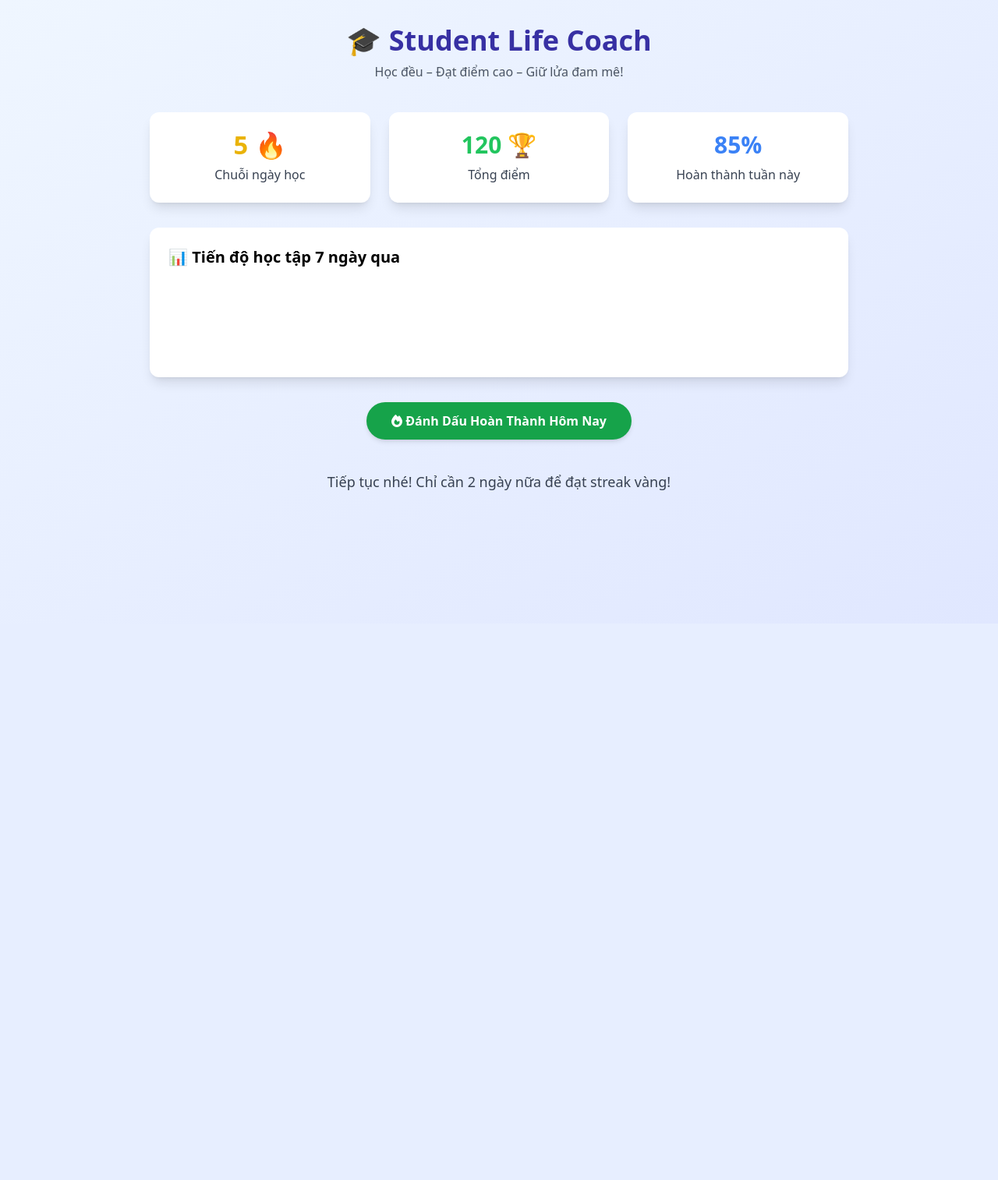
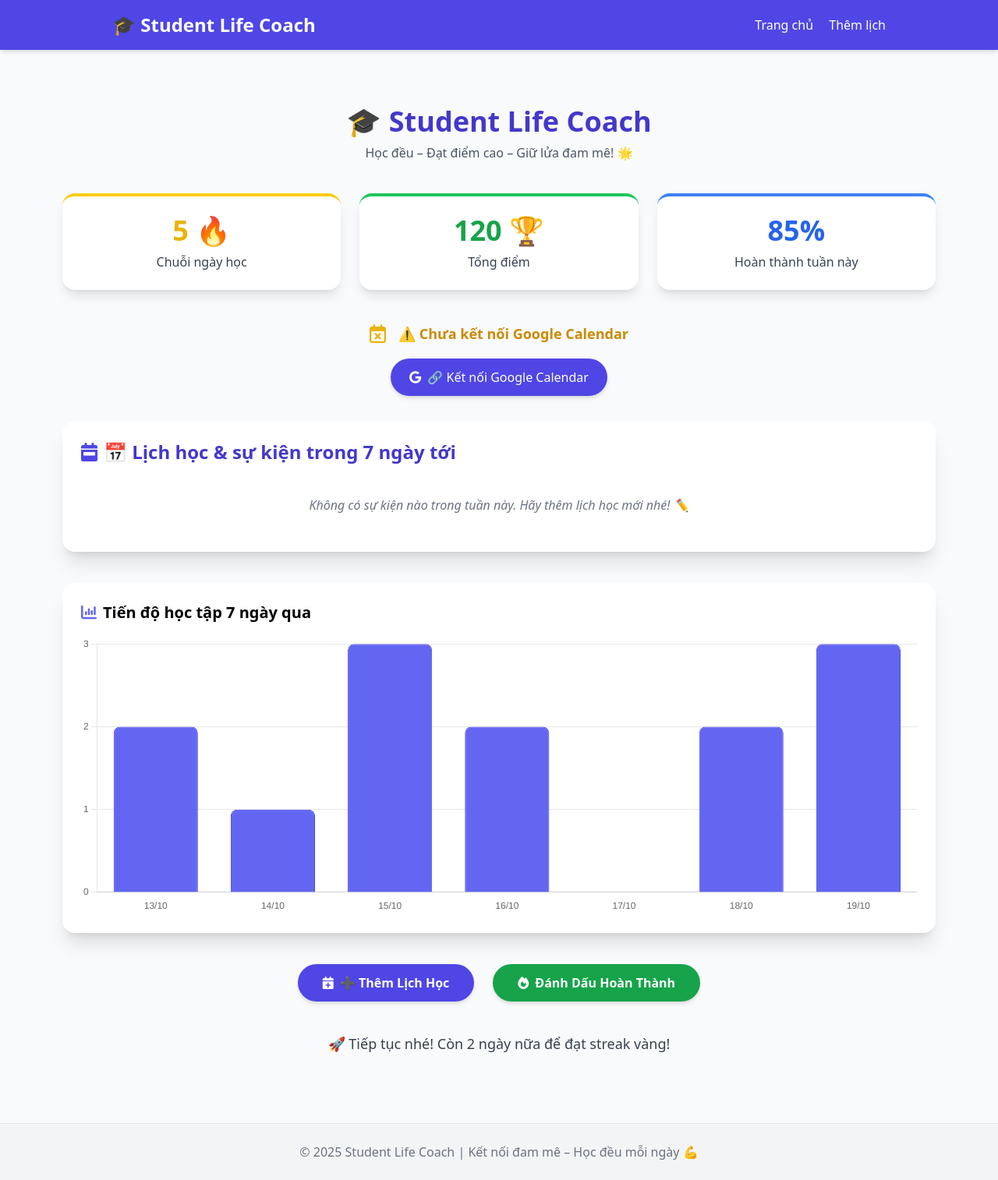
Before and after one commit to nptaictump-art/student-life-coach, a Flask app: page / in a window 1280 px wide. Shown: the whole page at 78% size. Before the commit the page ends 629 px from the top, so only its background shows below. Run offline with Flask 3, Linux system fonts and the light colour scheme; some libraries are stand-ins or nearby versions.

Commit message:
update templates and features

```diff
--- a/templates/base.html
+++ b/templates/base.html
@@ -2,36 +2,47 @@
 <html lang="vi">
 <head>
     <meta charset="UTF-8">
-    <meta name="viewport" content="width=device-width, initial-scale=1.0">
-    <title>🎓 Student Life Coach</title>
+    <title>{% block title %}Student Life Coach{% endblock %}</title>
     <script src="https://cdn.tailwindcss.com"></script>
     <script src="https://cdn.jsdelivr.net/npm/chart.js"></script>
-    <link rel="stylesheet" href="https://cdnjs.cloudflare.com/ajax/libs/font-awesome/6.5.0/css/all.min.css">
-    <style>
-        .streak-flame {
-            animation: pulse 2s infinite;
-        }
-        @keyframes pulse {
-            0% { transform: scale(1); }
-            50% { transform: scale(1.1); }
-            100% { transform: scale(1); }
-        }
-    </style>
+    <script src="https://kit.fontawesome.com/a2e0e6e6b1.js" crossorigin="anonymous"></script>
 </head>
-<body class="bg-gradient-to-br from-blue-50 to-indigo-100 min-h-screen">
-    <div class="container mx-auto px-4 py-8">
-        {% with messages = get_flashed_messages() %}
+<body class="bg-gray-50 font-sans">
+
+    <!-- Navigation Bar -->
+    <nav class="bg-indigo-600 text-white shadow-md py-4">
+        <div class="max-w-5xl mx-auto flex justify-between items-center px-4">
+            <a href="/" class="text-2xl font-bold">🎓 Student Life Coach</a>
+            <div class="space-x-4">
+                <a href="/" class="hover:underline">Trang chủ</a>
+                <a href="{{ url_for('add_event_form') }}" class="hover:underline">Thêm lịch</a>
+            </div>
+        </div>
+    </nav>
+
+    <!-- Flash Messages (hiển thị tách biệt để dễ nhìn) -->
+    {% with messages = get_flashed_messages(with_categories=true) %}
       {% if messages %}
-                <div class="mb-6">
-                    {% for msg in messages %}
-                        <div class="bg-green-100 border-l-4 border-green-500 text-green-700 p-4 rounded">
-                            {{ msg }}
+        <div class="max-w-3xl mx-auto mt-4">
+          {% for category, message in messages %}
+            <div class="mb-3 px-4 py-3 rounded-lg shadow text-white
+                        {% if category == 'success' %}bg-green-500{% elif category == 'error' %}bg-red-500{% elif category == 'warning' %}bg-yellow-500{% else %}bg-blue-500{% endif %}">
+              {{ message }}
             </div>
           {% endfor %}
         </div>
       {% endif %}
     {% endwith %}
+
+    <!-- Main content block -->
+    <main class="mt-8">
         {% block content %}{% endblock %}
-    </div>
+    </main>
+
+    <!-- Footer -->
+    <footer class="bg-gray-100 text-center text-gray-500 py-6 mt-12 border-t">
+        © 2025 Student Life Coach | Kết nối đam mê – Học đều mỗi ngày 💪
+    </footer>
+
 </body>
 </html>
--- a/templates/dashboard.html
+++ b/templates/dashboard.html
@@ -1,75 +1,161 @@
 {% extends "base.html" %}
-
 {% block content %}
-<div class="max-w-4xl mx-auto">
+<div class="max-w-6xl mx-auto py-10 px-4">
+    <!-- Header -->
     <div class="text-center mb-10">
-        <h1 class="text-4xl font-bold text-indigo-800 mb-2">🎓 Student Life Coach</h1>
-        <p class="text-gray-600">Học đều – Đạt điểm cao – Giữ lửa đam mê!</p>
+        <h1 class="text-4xl font-extrabold text-indigo-700 mb-2 flex items-center justify-center gap-2">
+            🎓 Student Life Coach
+        </h1>
+        <p class="text-gray-600">Học đều – Đạt điểm cao – Giữ lửa đam mê! 🌟</p>
     </div>
 
-    <!-- Stats Cards -->
-    <div class="grid grid-cols-1 md:grid-cols-3 gap-6 mb-8">
-        <div class="bg-white rounded-xl shadow-lg p-6 text-center">
-            <div class="text-3xl font-bold text-yellow-500 streak-flame">{{ user.streak }} 🔥</div>
-            <div class="text-gray-700 mt-2">Chuỗi ngày học</div>
+    <!-- User stats -->
+    <div class="grid grid-cols-1 md:grid-cols-3 gap-6 mb-10">
+        <div class="bg-white rounded-2xl shadow-lg p-6 text-center border-t-4 border-yellow-400">
+            <div class="text-4xl font-bold text-yellow-500 mb-2">{{ user.streak }} 🔥</div>
+            <p class="text-gray-700 font-medium">Chuỗi ngày học</p>
         </div>
-        <div class="bg-white rounded-xl shadow-lg p-6 text-center">
-            <div class="text-3xl font-bold text-green-500">{{ user.total_points }} 🏆</div>
-            <div class="text-gray-700 mt-2">Tổng điểm</div>
+        <div class="bg-white rounded-2xl shadow-lg p-6 text-center border-t-4 border-green-500">
+            <div class="text-4xl font-bold text-green-600 mb-2">{{ user.total_points }} 🏆</div>
+            <p class="text-gray-700 font-medium">Tổng điểm</p>
         </div>
-        <div class="bg-white rounded-xl shadow-lg p-6 text-center">
-            <div class="text-3xl font-bold text-blue-500">{{ completion_rate }}%</div>
-            <div class="text-gray-700 mt-2">Hoàn thành tuần này</div>
+        <div class="bg-white rounded-2xl shadow-lg p-6 text-center border-t-4 border-blue-500">
+            <div class="text-4xl font-bold text-blue-600 mb-2">{{ completion_rate }}%</div>
+            <p class="text-gray-700 font-medium">Hoàn thành tuần này</p>
         </div>
     </div>
 
-    <!-- Progress Chart -->
-    <div class="bg-white rounded-xl shadow-lg p-6 mb-8">
-        <h2 class="text-xl font-semibold mb-4">📊 Tiến độ học tập 7 ngày qua</h2>
+    <!-- Google Calendar Connection -->
+    <div class="text-center mb-8">
+        {% if authenticated %}
+            <div class="flex justify-center items-center gap-4 mb-4">
+                <i class="fa-solid fa-calendar-check text-green-600 text-2xl"></i>
+                <span class="text-lg font-semibold text-green-700">
+                    ✅ Đã kết nối Google Calendar ({{ session.google_email }})
+                </span>
+            </div>
+            <a href="{{ url_for('logout_google') }}"
+               class="inline-flex items-center bg-red-600 hover:bg-red-700 text-white px-6 py-3 rounded-full shadow-md transition transform hover:scale-105">
+               <i class="fa-solid fa-right-from-bracket mr-2"></i> Ngắt kết nối
+            </a>
+        {% else %}
+            <div class="flex justify-center items-center gap-4 mb-4">
+                <i class="fa-regular fa-calendar-xmark text-yellow-500 text-2xl"></i>
+                <span class="text-lg font-semibold text-yellow-600">
+                    ⚠️ Chưa kết nối Google Calendar
+                </span>
+            </div>
+            <a href="{{ url_for('authorize') }}"
+               class="inline-flex items-center bg-indigo-600 hover:bg-indigo-700 text-white px-6 py-3 rounded-full shadow-md transition transform hover:scale-105">
+               <i class="fa-brands fa-google mr-2"></i> 🔗 Kết nối Google Calendar
+            </a>
+        {% endif %}
+    </div>
+
+    <!-- Weekly Events -->
+    <div class="bg-white rounded-2xl shadow-xl p-6 mb-10">
+        <div class="flex items-center gap-2 mb-4">
+            <i class="fa-solid fa-calendar-week text-indigo-600 text-2xl"></i>
+            <h2 class="text-2xl font-bold text-indigo-700">📅 Lịch học & sự kiện trong 7 ngày tới</h2>
+        </div>
+
+        {% if events %}
+            <ul class="divide-y divide-gray-200">
+                {% for event in events %}
+                    <li class="py-4 flex justify-between items-center">
+                        <div>
+                            <p class="font-semibold text-gray-800">
+                                {{ event.summary or "(Không có tiêu đề)" }}
+                            </p>
+                            {% if event.start.dateTime %}
+                                <p class="text-sm text-gray-500">
+                                    {{ event.start.dateTime|replace("T", " ")|replace("Z", "") }}
+                                    → {{ event.end.dateTime|replace("T", " ")|replace("Z", "") }}
+                                </p>
+                            {% else %}
+                                <p class="text-sm text-gray-500">
+                                    {{ event.start.date }} (Cả ngày)
+                                </p>
+                            {% endif %}
+                        </div>
+                        <a href="{{ event.htmlLink }}" target="_blank"
+                           class="text-indigo-600 hover:text-indigo-800 text-sm font-semibold flex items-center gap-1">
+                            Xem <i class="fa-solid fa-arrow-up-right-from-square"></i>
+                        </a>
+                    </li>
+                {% endfor %}
+            </ul>
+        {% else %}
+            <p class="text-gray-500 italic text-center py-6">
+                Không có sự kiện nào trong tuần này. Hãy thêm lịch học mới nhé! ✏️
+            </p>
+        {% endif %}
+    </div>
+
+    <!-- Chart: 7-day progress -->
+    <div class="bg-white rounded-2xl shadow-xl p-6 mb-10">
+        <h2 class="text-xl font-semibold mb-4 flex items-center gap-2">
+            <i class="fa-solid fa-chart-column text-indigo-500"></i>
+            Tiến độ học tập 7 ngày qua
+        </h2>
         <canvas id="progressChart" height="100"></canvas>
     </div>
 
-    <!-- Action Button -->
-    <div class="text-center">
+    <!-- Action Buttons -->
+    <div class="flex flex-col md:flex-row justify-center gap-6 mt-8">
+        <a href="{{ url_for('add_event_form') }}"
+           class="inline-flex items-center bg-indigo-600 hover:bg-indigo-700 text-white font-semibold px-8 py-3 rounded-full shadow-md transition transform hover:scale-105">
+           <i class="fa-solid fa-calendar-plus mr-2"></i> ➕ Thêm Lịch Học
+        </a>
+
         <a href="{{ url_for('mark_complete') }}"
-           class="inline-block bg-green-600 hover:bg-green-700 text-white font-bold py-3 px-8 rounded-full shadow-md transition transform hover:scale-105">
-            <i class="fas fa-fire"></i> Đánh Dấu Hoàn Thành Hôm Nay
+           class="inline-flex items-center bg-green-600 hover:bg-green-700 text-white font-semibold px-8 py-3 rounded-full shadow-md transition transform hover:scale-105">
+           <i class="fa-solid fa-fire mr-2"></i> Đánh Dấu Hoàn Thành
         </a>
     </div>
 
-    <!-- Duolingo-style message -->
+    <!-- Encouragement -->
     <div class="mt-10 text-center text-gray-700">
         {% if user.streak >= 7 %}
-            <p class="text-lg font-semibold text-green-600">🌟 Tuyệt vời! Bạn đã học đều 7 ngày rồi!</p>
+            <p class="text-lg font-semibold text-green-600 animate-bounce">
+                🌟 Tuyệt vời! Bạn đã học đều 7 ngày rồi!
+            </p>
         {% elif user.streak > 0 %}
-            <p class="text-lg">Tiếp tục nhé! Chỉ cần {{ 7 - user.streak }} ngày nữa để đạt streak vàng!</p>
+            <p class="text-lg">🚀 Tiếp tục nhé! Còn {{ 7 - user.streak }} ngày nữa để đạt streak vàng!</p>
         {% else %}
-            <p class="text-lg">Bắt đầu chuỗi ngày học ngay hôm nay để nhận điểm thưởng! 🔥</p>
+            <p class="text-lg text-red-500">🔥 Bắt đầu chuỗi học ngay hôm nay để nhận điểm thưởng!</p>
         {% endif %}
     </div>
 </div>
 
+<!-- Chart.js -->
 <script>
 const ctx = document.getElementById('progressChart').getContext('2d');
 new Chart(ctx, {
     type: 'bar',
-         {
+    data: {
         labels: {{ days|tojson }},
         datasets: [{
             label: 'Số buổi học',
-                 {{ counts|tojson }},
+            data: {{ counts|tojson }},
             backgroundColor: '#6366f1',
             borderColor: '#4f46e5',
-                borderWidth: 1
+            borderWidth: 1,
+            borderRadius: 8
         }]
     },
     options: {
         responsive: true,
+        plugins: {
+            legend: { display: false }
+        },
         scales: {
             y: {
                 beginAtZero: true,
-                    ticks: { stepSize: 1 }
-                }
+                ticks: { stepSize: 1 },
+                grid: { color: '#e5e7eb' }
+            },
+            x: { grid: { display: false } }
         }
     }
 });
```
Also changed, not shown: templates/add_event.html (added, +37 -0 lines), data/database.db (added), 1 other file. Lines whose indentation alone changed are shown as unchanged.
